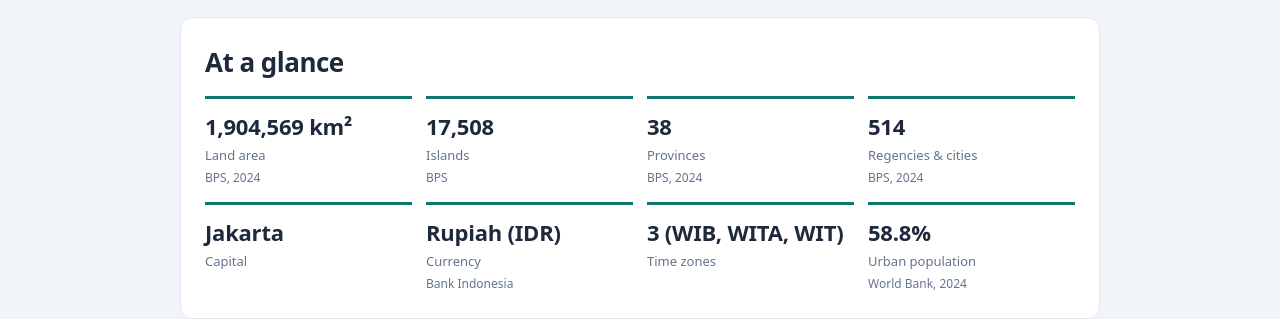
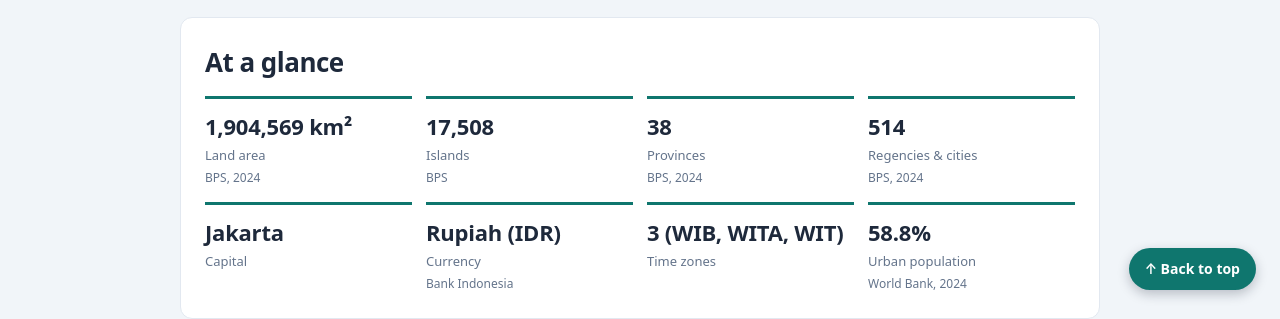
Before and after one commit to Anonone404/makefun-stats-site, a plain HTML site: page app/index.html in a window 1280 px wide. Shown: the part 486-805 px from the top of the page. Drawn offline with Linux system fonts and the light colour scheme.

Commit message:
Update app files with floating back-to-top button

```diff
--- a/app/index.html
+++ b/app/index.html
@@ -141,9 +141,10 @@
 <footer class="foot">
   <div class="wrap foot-inner">
     <p><strong>NusaData</strong> — Indonesia in Numbers. Built as a static site; it works offline from its own files.</p>
-    <a href="#overview">Back to top</a>
   </div>
 </footer>
+
+<a class="to-top" href="#overview">↑ Back to top</a>
 
 <script type="module" src="app.js"></script>
 </body>
--- a/app/styles.css
+++ b/app/styles.css
@@ -256,7 +256,25 @@ td.empty { text-align: center; color: var(--muted); padding: 20px; }
   flex-wrap: wrap;
 }
 .foot p { margin: 0; font-size: 14px; }
-.foot a { color: #fff; font-size: 14px; }
+
+/* Floating back-to-top button: fixed to the viewport, bottom-right
+   with a clear offset from the edges so it never sits in the corner. */
+.to-top {
+  position: fixed;
+  right: 24px;
+  bottom: 24px;
+  z-index: 20;
+  display: inline-block;
+  padding: 10px 16px;
+  border-radius: 999px;
+  background: var(--teal);
+  color: #fff;
+  font-size: 14px;
+  font-weight: 600;
+  text-decoration: none;
+  box-shadow: 0 4px 12px rgba(15, 23, 42, 0.25);
+}
+.to-top:hover { background: var(--teal-dark); }
 
 /* Phone */
 @media (max-width: 720px) {
@@ -290,4 +308,5 @@ td.empty { text-align: center; color: var(--muted); padding: 20px; }
   .top.nav-open .menu-btn span:nth-child(3) { transform: translateY(-7px) rotate(-45deg); }
   .stat-value { font-size: 24px; }
   .age-row { grid-template-columns: 92px 1fr 48px; }
+  .to-top { right: 16px; bottom: 16px; }
 }
```
